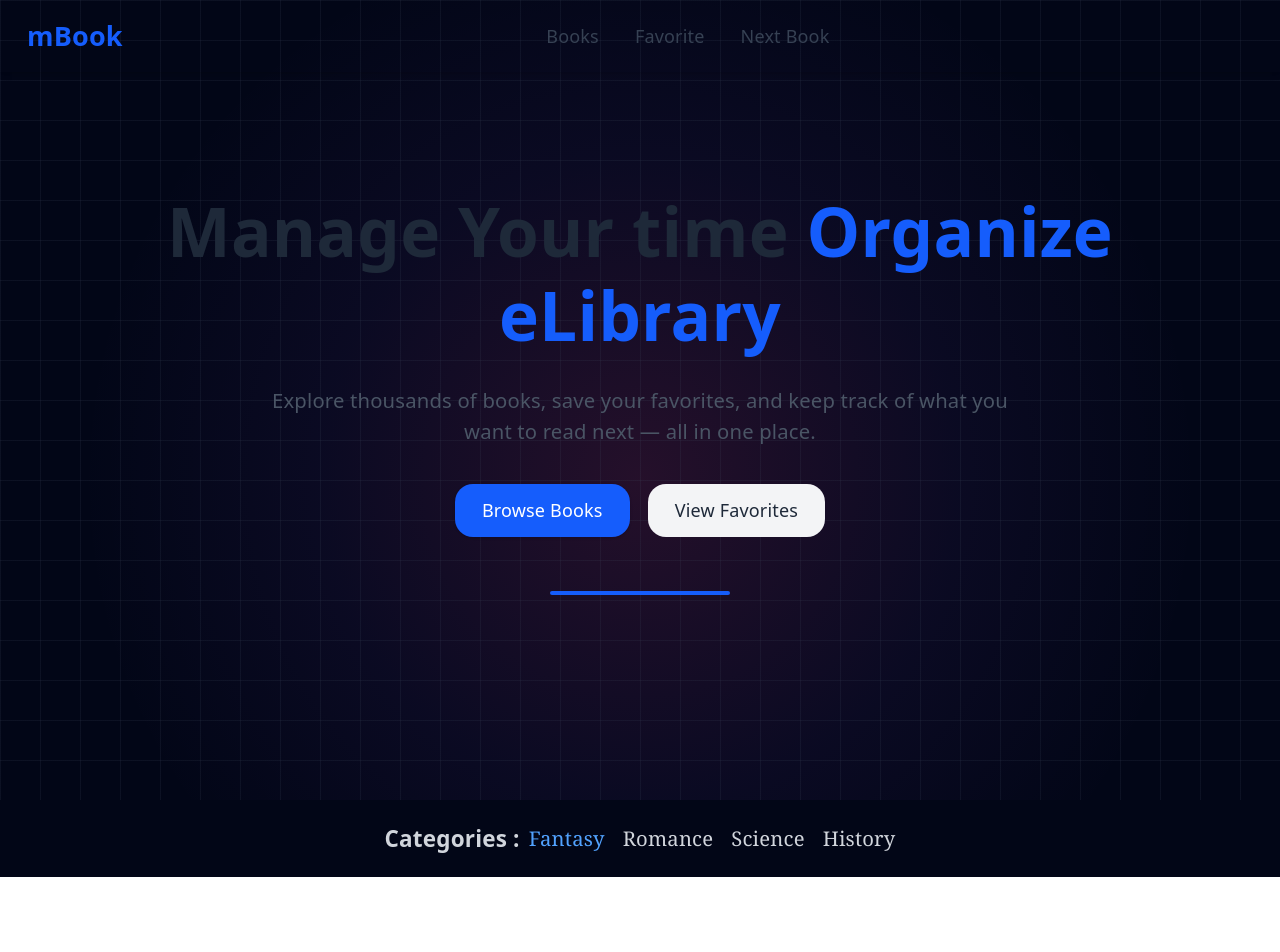
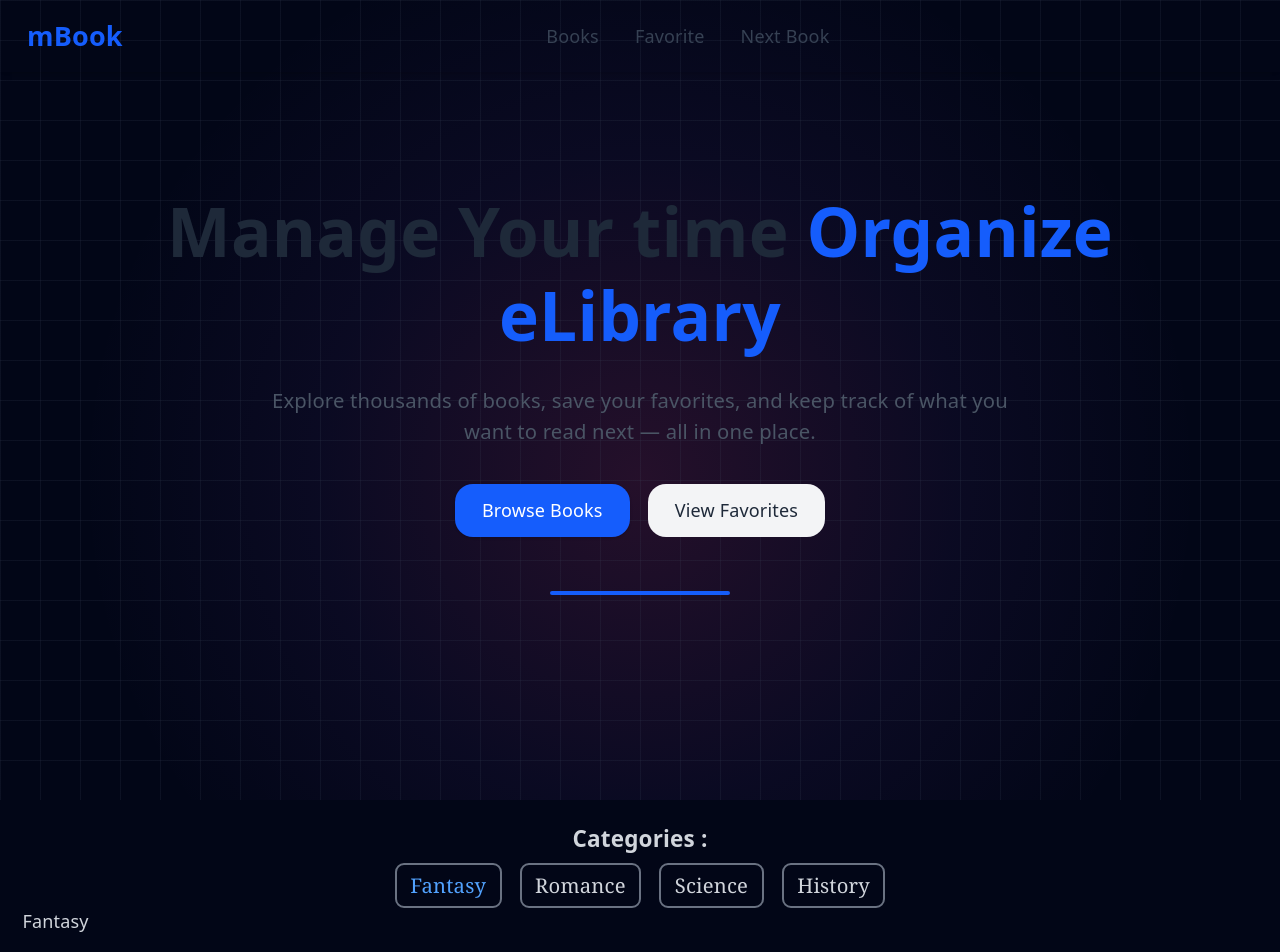
Before and after one commit to VortexWanderer9/BookLibrary, a React app in the folder Frontend/: page / in a window 1280 px wide. Shown: the top 952 px of the page. Before the commit the page ends 877 px from the top, so only its background shows below. Built offline with nearby package versions, Linux system fonts and the light colour scheme; the HTML template or start-up script is replaced by a standard one.

Commit message:
feat: add MovieCard component and integrate with Category for dynamic category display

```diff
--- a/Frontend/src/App.jsx
+++ b/Frontend/src/App.jsx
@@ -56,7 +56,9 @@ const App = () => {
    </div>
   </div>
 </div>
-    <Category />
+<div>
+   <Category />
+</div>
      </>
   )
 }
--- a/Frontend/src/Components/Category.jsx
+++ b/Frontend/src/Components/Category.jsx
@@ -1,33 +1,34 @@
 import React from 'react'
 import { useState } from 'react'
+import MovieCard from './MovieCard';
 
 
 function Category() {
 const [selectedCategory, setSelectedCategory] = useState('Fantasy');
 
   return (
-   <div className='p-5 w-full bg-[#020617] relative text-gray-300'>
-   <div className='flex items-center gap-2 justify-center'>
-     <div>
+  <div className='p-5 w-full bg-[#020617] relative text-gray-300'>
+  <div className='flex flex-col items-center gap-2 justify-center'>
+    <div>
       <h2 className='text-xl font-bold'>Categories :</h2>
     </div>
-    <div className='flex items-center gap-4 text-lg font-serif'>
-      <div onClick={() => setSelectedCategory('Fantasy')} className='cursor-pointer'>
+    <div className='flex flex-wrap items-center gap-4 text-lg font-serif justify-center sm:justify-start'>
+      <div onClick={() => setSelectedCategory('Fantasy')} className='cursor-pointer border-2 border-gray-500 rounded-lg px-3 py-1'>
         <div className={selectedCategory === 'Fantasy' ? 'text-blue-400' : 'hover:text-blue-400'}>Fantasy</div>
       </div>
-      <div onClick={() => setSelectedCategory('Romance')} className='cursor-pointer'>
-        <div className={selectedCategory === 'Romance' ? 'text-blue-400' : 'hover:text-blue-400'}   >Romance</div>
+      <div onClick={() => setSelectedCategory('Romance')} className='cursor-pointer border-2 border-gray-500 rounded-lg px-3 py-1'>
+        <div className={selectedCategory === 'Romance' ? 'text-blue-400' : 'hover:text-blue-400'}>Romance</div>
       </div>
-      <div onClick={() => setSelectedCategory('Science')} className='cursor-pointer'>
+      <div onClick={() => setSelectedCategory('Science')} className='cursor-pointer border-2 border-gray-500 rounded-lg px-3 py-1'>
         <div className={selectedCategory === 'Science' ? 'text-blue-400' : 'hover:text-blue-400'}>Science</div>
       </div>
-      <div onClick={() => setSelectedCategory('History')} className='cursor-pointer'>
+      <div onClick={() => setSelectedCategory('History')} className='cursor-pointer border-2 border-gray-500 rounded-lg px-3 py-1'>
         <div className={selectedCategory === 'History' ? 'text-blue-400' : 'hover:text-blue-400'}>History</div>
       </div>
     </div>
-   </div>
-
-   </div>
+  </div>
+  <MovieCard category={selectedCategory} />
+</div>
   )
 }
 
--- /dev/null
+++ b/Frontend/src/Components/MovieCard.jsx
@@ -0,0 +1,11 @@
+import React from 'react'
+
+function MovieCard({category}) {
+  return (
+    <div>
+      <h3>{category}</h3>
+    </div>
+  )
+}
+
+export default MovieCard
```
